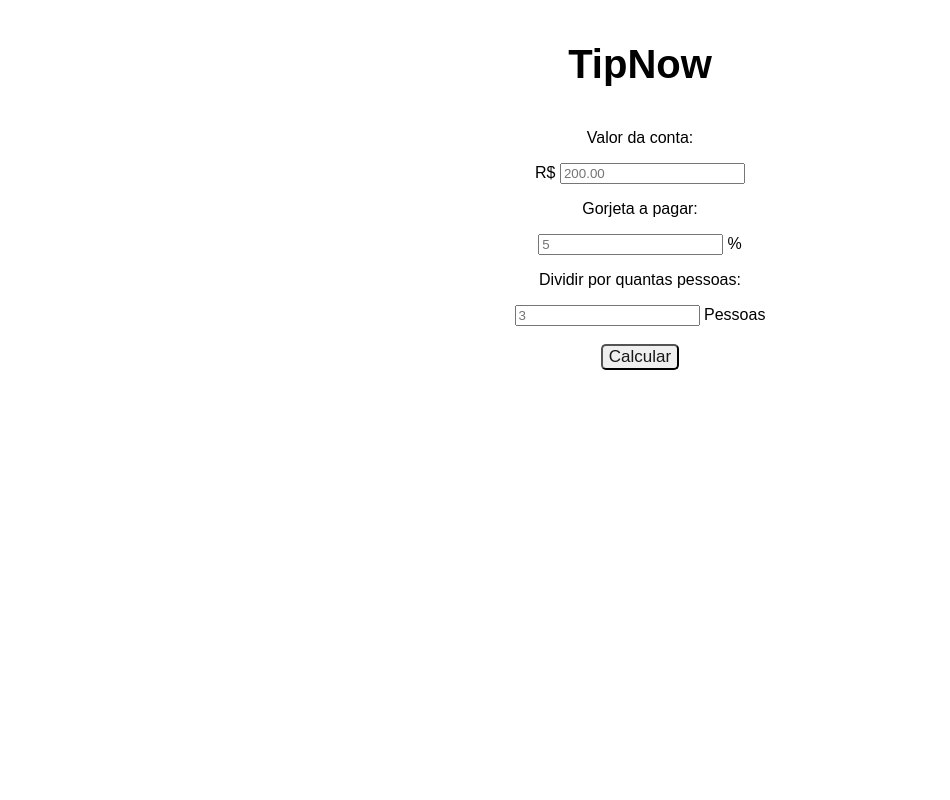
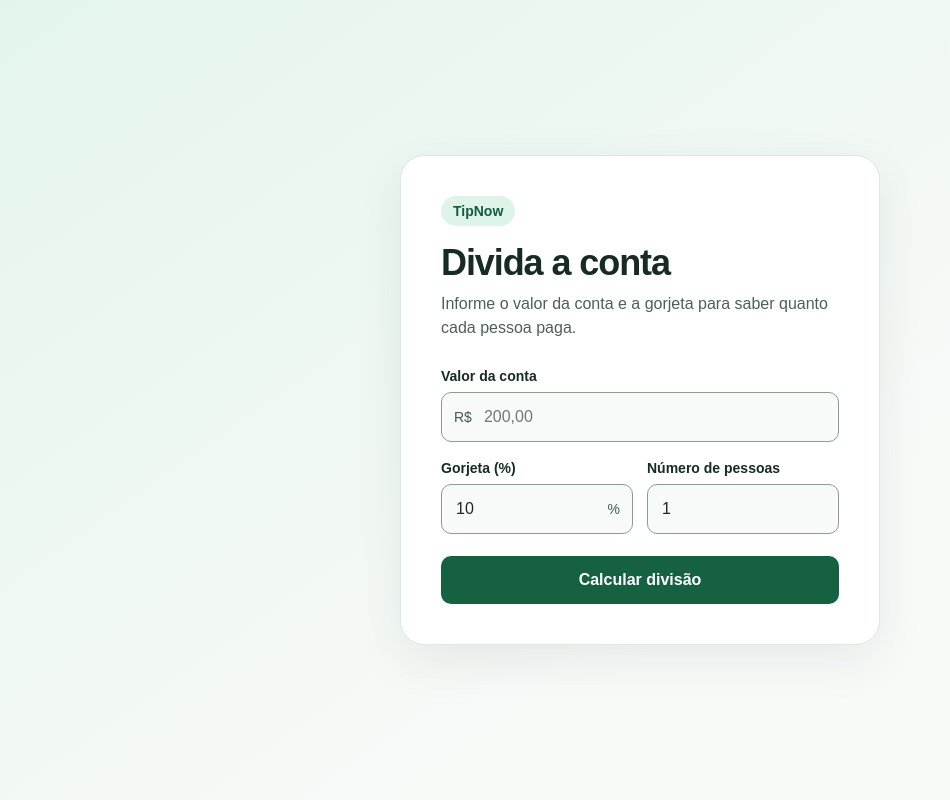
Before and after one commit to hanyerecarvalho/TipNow, a PHP site: page /public/index.html in a window 1280 px wide. Shown: the whole page, without its empty margins (0-950 px from the left). Run offline with PHP 8.4, Linux system fonts and the light colour scheme.

Commit message:
Projeto melhorado/finalizado, front-end

```diff
--- a/public/index.html
+++ b/public/index.html
@@ -1,69 +1,178 @@
 <!DOCTYPE html>
-<html lang="en">
+<html lang="pt-BR">
 <head>
     <meta charset="UTF-8">
     <meta name="viewport" content="width=device-width, initial-scale=1.0">
-    <title>TipNow</title>
-    <href="https://cdn.jsdelivr.net/npm/bootstrap@5.3.3/dist/css/bootstrap.min.css" rel="stylesheet"></href>
+    <title>TipNow — Calculadora de gorjetas</title>
 
     <style>
-        body {
-            font-family: Arial, Helvetica, sans-serif;
-            margin: 5px;
-            padding: 10px;
-        }
-        h1 {
-            text-align: center;
-            font-size: 40px;
-            padding-bottom: 15px;
-        }
-        button {
-            border-radius: 5px;
-            font-size: 17px;
-            color: rgb(24, 24, 24);
-        }
-        .content {
-            text-align: center;
+        * {
+            box-sizing: border-box;
         }
 
+        body {
+            margin: 0;
+            min-height: 100vh;
+            display: grid;
+            place-items: center;
+            padding: 24px;
+            font-family: Arial, Helvetica, sans-serif;
+            color: #172a23;
+            background: linear-gradient(145deg, #e3f5eb, #f8faf8 65%);
+        }
+
+        main {
+            width: min(100%, 480px);
+            padding: clamp(24px, 6vw, 40px);
+            background: #fff;
+            border: 1px solid #dce8e1;
+            border-radius: 24px;
+            box-shadow: 0 16px 48px #18392b14;
+        }
+
+        .marca {
+            display: inline-block;
+            padding: 7px 12px;
+            border-radius: 999px;
+            background: #def4e8;
+            color: #135c3d;
+            font-size: 14px;
+            font-weight: bold;
+        }
+
+        h1 {
+            margin: 16px 0 8px;
+            font-size: clamp(28px, 6vw, 36px);
+            letter-spacing: -0.03em;
+        }
+
+        .descricao {
+            margin: 0 0 28px;
+            color: #4c6056;
+            line-height: 1.5;
+        }
+
+        form, .campo {
+            display: grid;
+            gap: 8px;
+        }
+
+        form {
+            gap: 18px;
+        }
+
+        .linha {
+            display: grid;
+            grid-template-columns: repeat(2, minmax(0, 1fr));
+            gap: 14px;
+        }
+
+        label {
+            font-size: 14px;
+            font-weight: bold;
+        }
+
+        .entrada {
+            display: flex;
+            align-items: center;
+            gap: 10px;
+            padding: 0 12px;
+            border: 1px solid #889e91;
+            border-radius: 10px;
+            background: #f7faf8;
+        }
+
+        .entrada:focus-within {
+            outline: 2px solid #247d56;
+            outline-offset: 2px;
+        }
+
+        .unidade {
+            color: #42594e;
+            font-size: 14px;
+        }
+
+        input {
+            width: 100%;
+            min-width: 0;
+            min-height: 48px;
+            border: 0;
+            outline: 0;
+            background: transparent;
+            color: inherit;
+            font: inherit;
+        }
+
+        button {
+            min-height: 48px;
+            margin-top: 4px;
+            border: 0;
+            border-radius: 10px;
+            background: #176143;
+            color: #fff;
+            font: inherit;
+            font-weight: bold;
+            cursor: pointer;
+        }
+
+        button:hover {
+            background: #104a33;
+        }
+
+        button:focus-visible {
+            outline: 2px solid #247d56;
+            outline-offset: 3px;
+        }
+
+        @media (max-width: 420px) {
+            .linha {
+                grid-template-columns: 1fr;
+            }
+        }
     </style>
 </head>
+<body>
+    <main>
+        <span class="marca">TipNow</span>
+        <h1>Divida a conta</h1>
+        <p class="descricao">
+            Informe o valor da conta e a gorjeta para saber quanto cada pessoa paga.
+        </p>
 
-
-<body class="bg-light">
-    <h1>TipNow</h1>
-
-    <div class="container mt-5">
-        <div class="card p-4">
-
-            <div class="content">
-                <form action="/calculo" method="post">
-
-                    <p>Valor da conta:</p>
-                    <div class="input-group">
-                    <span>R$</span>
-                    <input type="number" name="valor" placeholder="200.00" step="0.01">
-                    </div>
-
-                    <p>Gorjeta a pagar:</p>
-                    <div class="input-group">
-                    <input type="number" name="gorjeta" placeholder="5">
-                    <span>%</span>
-                    </div>
-
-                    <p>Dividir por quantas pessoas:</p>
-                    <div class="input-group">
-                        <input type="number" name="qtdPessoas" placeholder="3">
-                        <span>Pessoas</span>
-                    </div>
-
-                    <br>
-                    <button type="submit">Calcular</button>
-                </form>
+        <form action="/calculo" method="post">
+            <div class="campo">
+                <label for="valor">Valor da conta</label>
+                <div class="entrada">
+                    <span class="unidade" aria-hidden="true">R$</span>
+                    <input id="valor" name="valor" type="number"
+                           min="0.01" step="0.01" inputmode="decimal"
+                           placeholder="200,00" required>
+                </div>
             </div>
 
-    </div>
-        </div>
+            <div class="linha">
+                <div class="campo">
+                    <label for="gorjeta">Gorjeta (%)</label>
+                    <div class="entrada">
+                        <input id="gorjeta" name="gorjeta" type="number"
+                               min="0" step="1" inputmode="numeric"
+                               value="10" required>
+                        <span class="unidade" aria-hidden="true">%</span>
+                    </div>
+                </div>
 
+                <div class="campo">
+                    <label for="qtdPessoas">Número de pessoas</label>
+                    <div class="entrada">
+                        <input id="qtdPessoas" name="qtdPessoas" type="number"
+                               min="1" step="1" inputmode="numeric"
+                               value="1" required>
+                    </div>
+                </div>
+            </div>
+
+            <button type="submit">Calcular divisão</button>
+        </form>
+    </main>
 </body>
 </html>
```
Also changed, not shown: public/calculo/index.php (+124 -28 lines).
